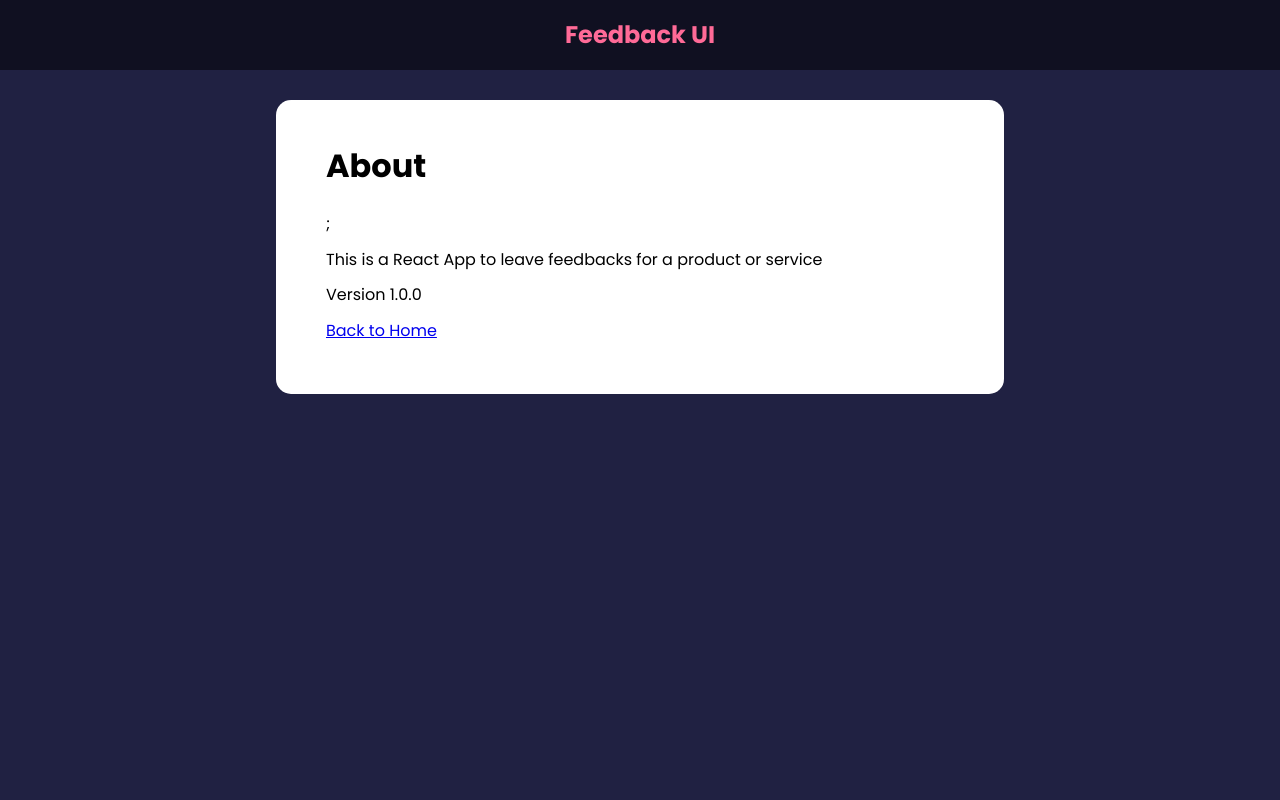
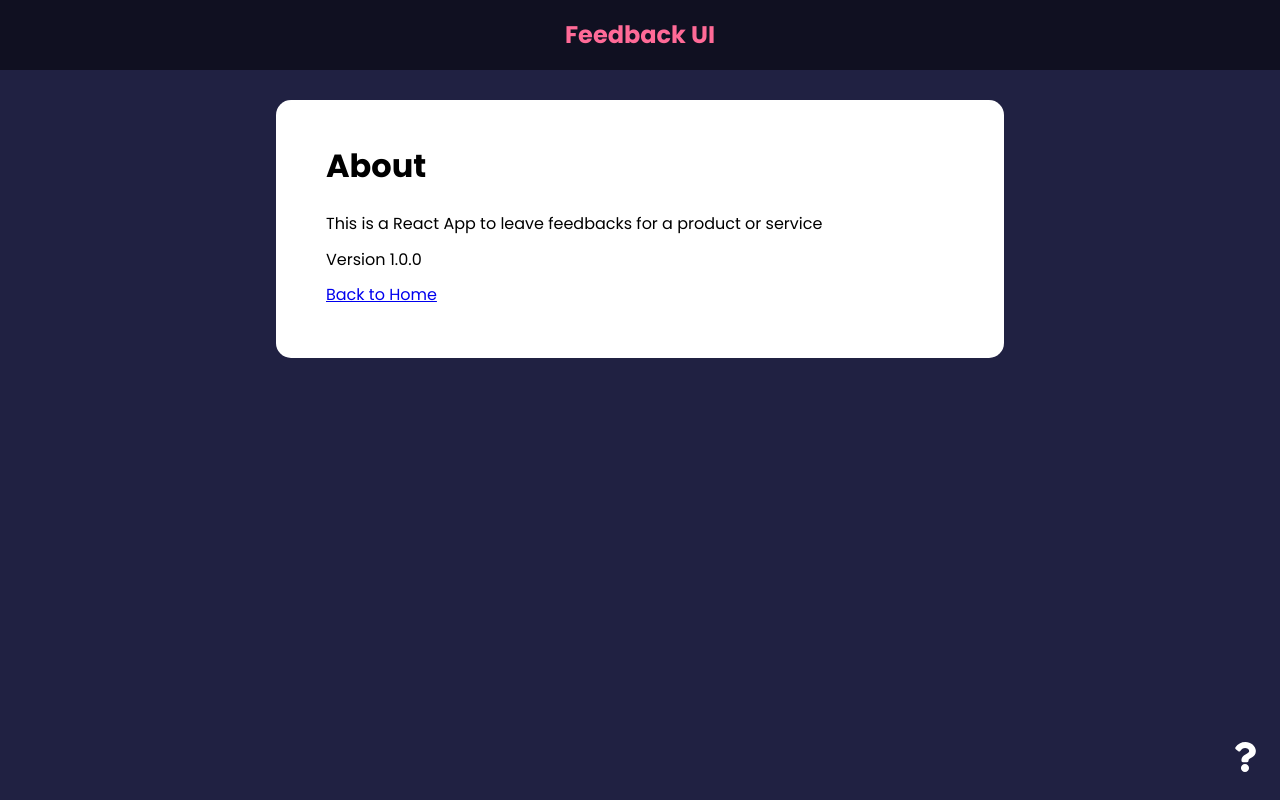
Before and after one commit to rugieri/feedback, a React (Create React App) app: page /about in a window 1280 px wide. Built offline with nearby package versions, Linux system fonts and the light colour scheme.

Commit message:
created link to about page

```diff
--- a/src/App.js
+++ b/src/App.js
@@ -6,6 +6,7 @@
 import FeedbackData from './data/FeedbackData';
 import FeedbackStats from './components/FeedbackStats';
 import FeedbackForm from './components/FeedbackForm';
+import AboutIconLink from './components/AboutIconLink';
 import AboutPage from './pages/AboutPage';
 
 function App() {
@@ -40,6 +41,7 @@
           ></Route>
           <Route path="/about" element={<AboutPage />} />
         </Routes>
+        <AboutIconLink />
       </div>
     </Router>
   );
--- /dev/null
+++ b/src/components/AboutIconLink.jsx
@@ -0,0 +1,14 @@
+import { FaQuestion } from 'react-icons/fa';
+import { Link } from 'react-router-dom';
+
+function AboutIconLink() {
+  return (
+    <div className="about-link">
+      <Link to="about">
+        <FaQuestion size={30} />
+      </Link>
+    </div>
+  );
+}
+
+export default AboutIconLink;
--- a/src/pages/AboutPage.jsx
+++ b/src/pages/AboutPage.jsx
@@ -1,14 +1,14 @@
 import Card from '../components/shared/Card';
-
+import { Link } from 'react-router-dom';
 function AboutPage() {
   return (
     <Card>
       <div className="about">
-        <h1>About</h1>;
+        <h1>About</h1>
         <p>This is a React App to leave feedbacks for a product or service</p>
         <p>Version 1.0.0</p>
         <p>
-          <a href="/">Back to Home</a>
+          <Link to="/">Back to Home</Link>
         </p>
       </div>
     </Card>
```
